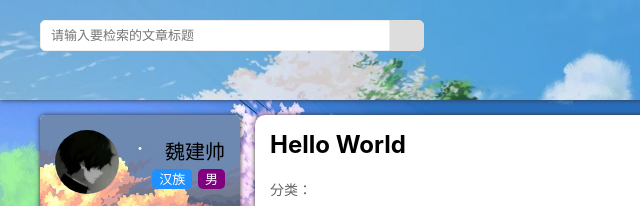
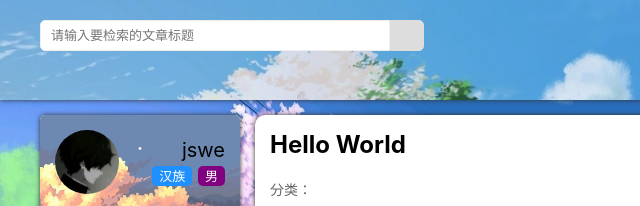
Before and after one commit to jswe98/jswe98.github.io, a plain HTML site: page 2023/07/03/hello-world/index.html in a window 1280 px wide. Shown: the top 206 px of the page, 0-640 px from the left. Drawn offline with Linux system fonts and the light colour scheme; a script that the page names is missing; some icons are missing; a web font is replaced by a local one.

Commit message:
Site updated: 2023-07-04 16:09:46

```diff
--- a/2023/07/03/hello-world/index.html
+++ b/2023/07/03/hello-world/index.html
@@ -237,7 +237,7 @@
     <div class="main-left--info">
       <img src="/imgs/avatar.jpg"" class="main-left--avatar" />
       <div class="main-left--intro">
-        <p class="main-left--name">魏建帅</p>
+        <p class="main-left--name">jswe</p>
         <div class="main-left--tags">
           <span class="main-left--tag">汉族</span>
           <span class="main-left--tag">男</span>
```
Also changed, not shown: archives/2023/07/index.html (+1 -1 lines), archives/2023/index.html (+1 -1 lines), archives/index.html (+1 -1 lines), index.html (+1 -1 lines).
